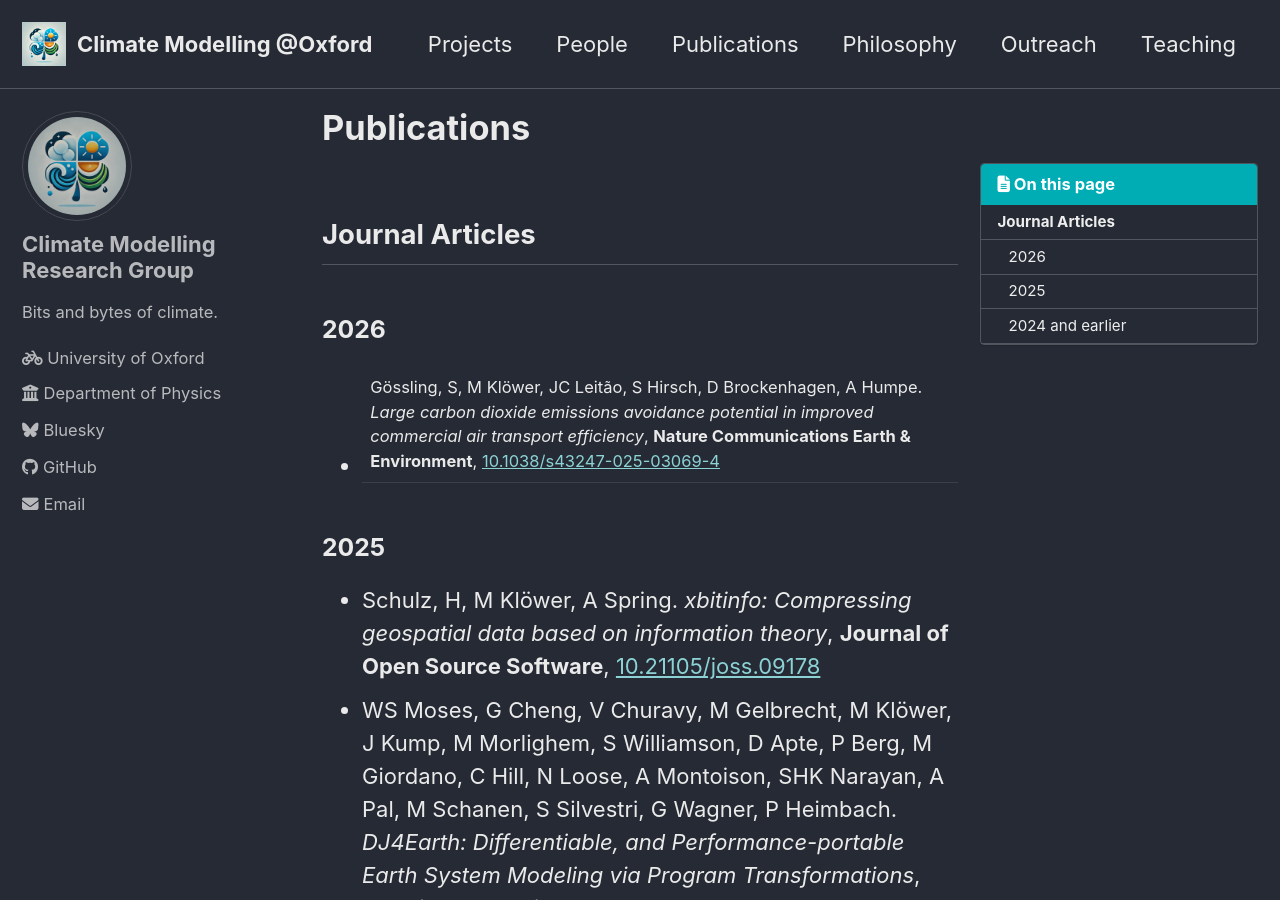
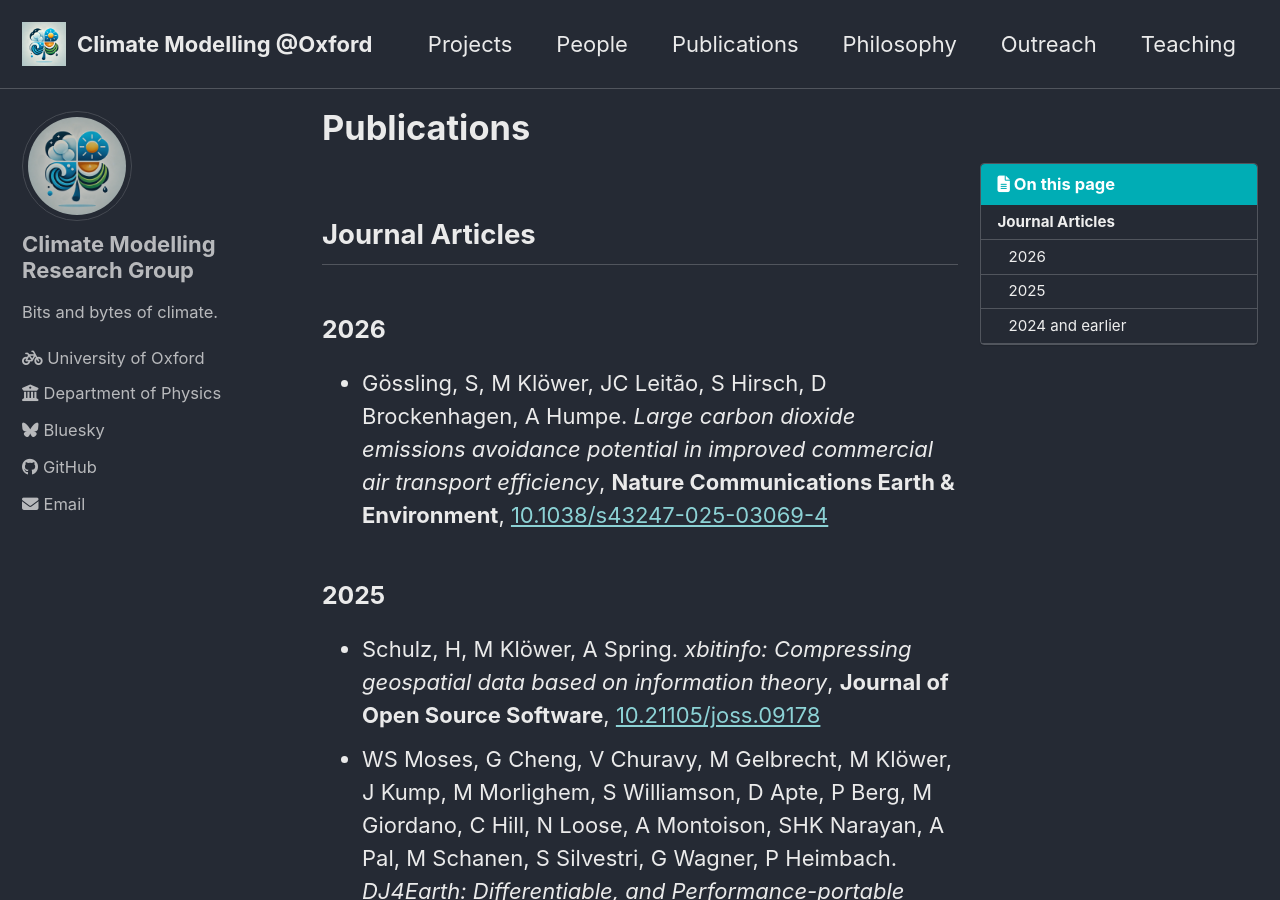
Before and after one commit to climate-modelling/climate-modelling.github.io, a Jekyll site: the page built from _pages/publications.md, in a window 1280 px wide and 900 px high. Built offline with Jekyll 4.4.1, drawn with Linux system fonts in a browser that asks for light colours; cached includes are drawn as plain includes.

```diff
--- a/_pages/publications.md
+++ b/_pages/publications.md
@@ -10,7 +10,7 @@ toc_sticky: true
 
 ### 2026
 
-- Gössling, S, M Klöwer, JC Leitão, S Hirsch, D Brockenhagen, A Humpe. *Large carbon dioxide emissions avoidance potential in improved commercial air transport efficiency*, **Nature Communications Earth & Environment**, [10.1038/s43247-025-03069-4](https://doi.org/10.1038/s43247-025-03069-4)|
+- Gössling, S, M Klöwer, JC Leitão, S Hirsch, D Brockenhagen, A Humpe. *Large carbon dioxide emissions avoidance potential in improved commercial air transport efficiency*, **Nature Communications Earth & Environment**, [10.1038/s43247-025-03069-4](https://doi.org/10.1038/s43247-025-03069-4)
 
 ### 2025
 
```
